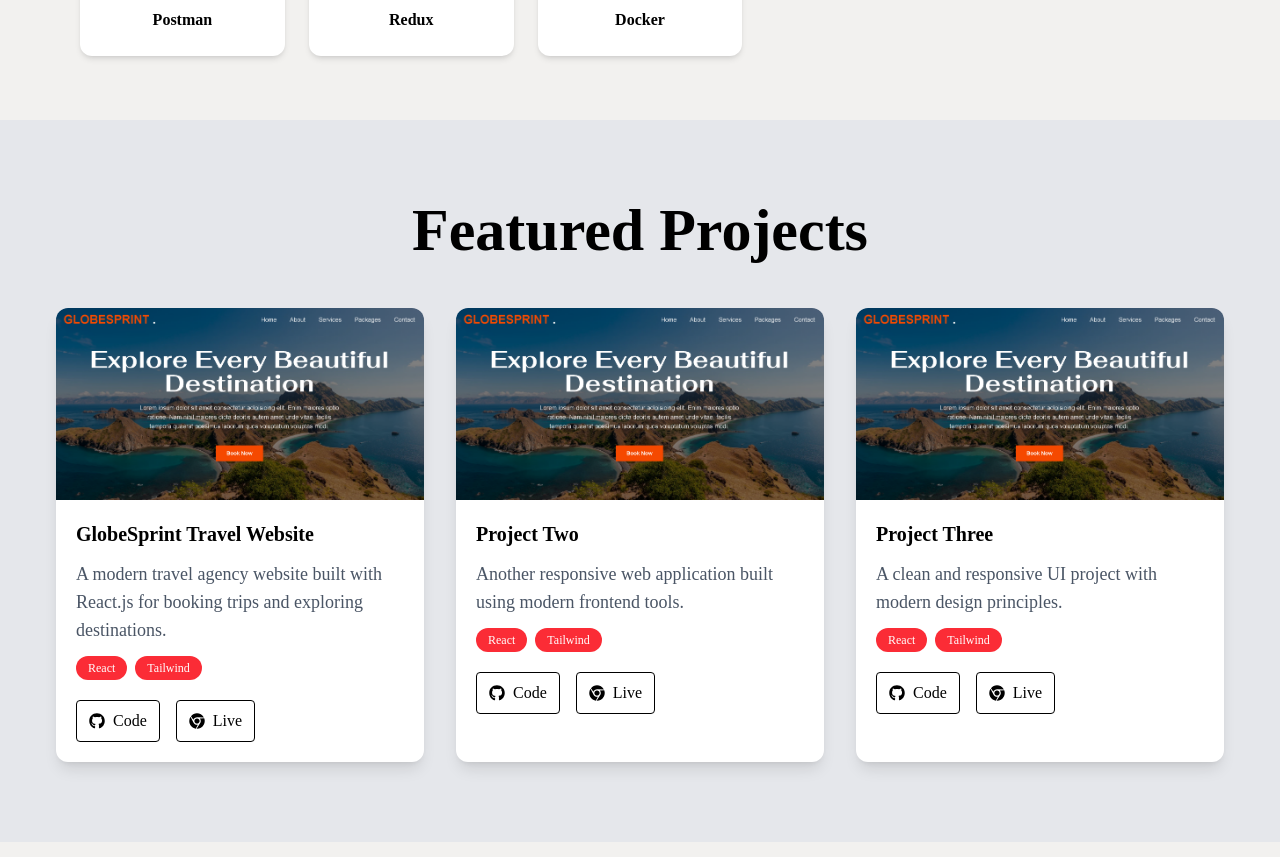
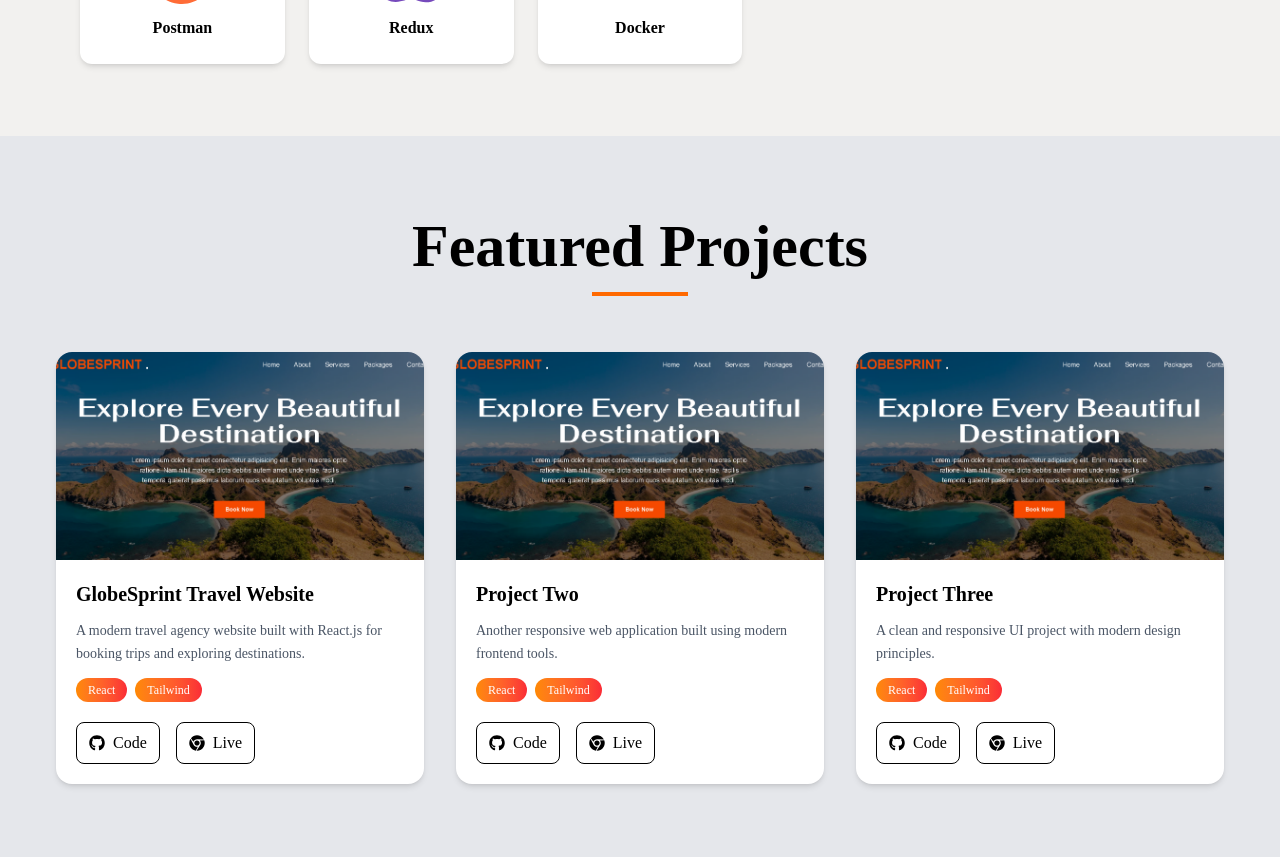
Before and after one commit to deepak-gurung/portfolio, a React (Vite) app: page / in a window 1280 px wide. Shown: the part 1940-2797 px from the top of the page. Built offline with nearby package versions, Linux system fonts and the light colour scheme; a web font is replaced by a local one.

Commit message:
footer added

```diff
--- a/src/components/ContactSection.jsx
+++ b/src/components/ContactSection.jsx
@@ -6,7 +6,7 @@ import { IoMail, IoPerson } from "react-icons/io5";
 
 const ContactSection = () => {
   return (
-    <section id="contact" className="bg-[#f2f1ef] py-20 px-6 md:px-12">
+    <section id="contact" className="bg-[#f2f1ef] py-18 px-6 md:px-12">
       <div className="max-w-5xl mx-auto flex flex-col items-center">
         {/* Title */}
         <h1 className="text-4xl md:text-5xl font-bold text-center mb-2">
--- /dev/null
+++ b/src/components/Footer.jsx
@@ -0,0 +1,55 @@
+import React from "react";
+import { FaGithub, FaFacebook, FaInstagram, FaLinkedin } from "react-icons/fa";
+
+const Footer = () => {
+  return (
+    <footer className="bg-[#111] text-gray-300 py-8 px-6">
+      <div className="max-w-6xl mx-auto flex flex-col md:flex-row justify-between items-center gap-6">
+        {/* Left */}
+        <div className="text-center md:text-left">
+          <h2 className="text-xl font-bold text-white">Deepak Gurung</h2>
+          <p className="text-sm">MERN Stack Developer</p>
+        </div>
+
+        {/* Links */}
+        <div className="flex gap-5 text-sm">
+          <a href="#home" className="hover:text-white">
+            Home
+          </a>
+          <a href="#about" className="hover:text-white">
+            About
+          </a>
+          <a href="#projects" className="hover:text-white">
+            Projects
+          </a>
+          <a href="#contact" className="hover:text-white">
+            Contact
+          </a>
+        </div>
+
+        {/* Social */}
+        <div className="flex gap-4 text-lg">
+          <a href="https://github.com/deepak-gurung" target="_blank" rel="noreferrer">
+            <FaGithub className="hover:text-white" />
+          </a>
+          <a href="https://www.linkedin.com/in/deepak-gurung-7971a02b2/" target="_blank" rel="noreferrer">
+            <FaLinkedin className="hover:text-blue-400" />
+          </a>
+          <a href="https://www.facebook.com/deepak.ghotaney.gurung.2025" target="_blank" rel="noreferrer">
+            <FaFacebook className="hover:text-blue-500" />
+          </a>
+          <a href="https://www.instagram.com/_deepakgurung_/" target="_blank" rel="noreferrer">
+            <FaInstagram className="hover:text-pink-400" />
+          </a>
+        </div>
+      </div>
+
+      {/* Bottom */}
+      <div className="text-center text-gray-500 text-xs mt-6">
+        © {new Date().getFullYear()} All rights reserved
+      </div>
+    </footer>
+  );
+};
+
+export default Footer;
--- a/src/components/Navbar.jsx
+++ b/src/components/Navbar.jsx
@@ -18,7 +18,12 @@ const Navbar = () => {
     <nav className="fixed top-0 left-0 z-50 w-full px-6 md:px-20 py-6 bg-[#f2f1ef] shadow">
       <div className="container m-auto flex items-center justify-between">
         {/* Logo */}
-        <h1 className="text-3xl font-bold cursor-pointer"><span className="text-red-500 font-semibold text-3xl">✺ </span>deepak.</h1>
+        <ScrollLink to="home" smooth={true} duration={500} offset={-80}>
+          <h1 className="text-3xl font-bold cursor-pointer">
+            <span className="text-red-500 font-semibold text-3xl">✺ </span>
+            deepak.
+          </h1>
+        </ScrollLink>
 
         {/* Desktop Menu */}
         <ul className="hidden md:flex gap-6 font-semibold">
@@ -42,7 +47,10 @@ const Navbar = () => {
         </button>
 
         {/* Mobile toggle */}
-        <button onClick={() => setShowMenu(!showMenu)} className="md:hidden text-2xl cursor-pointer">
+        <button
+          onClick={() => setShowMenu(!showMenu)}
+          className="md:hidden text-2xl cursor-pointer"
+        >
           {showMenu ? <FaXmark /> : <FaBars />}
         </button>
       </div>
--- a/src/components/ProjectSection.jsx
+++ b/src/components/ProjectSection.jsx
@@ -31,36 +31,47 @@ const projects = [
 
 const ProjectSection = () => {
   return (
-    <section id="projects" className="bg-gray-200 py-20 px-6 md:px-14">
-      <h1 className="text-4xl md:text-6xl font-bold text-center mb-12">
+    <section
+      id="projects"
+      className="bg-gray-200 py-20 px-6 md:px-14"
+    >
+      {/* Title */}
+      <h1 className="text-4xl md:text-6xl font-bold text-center mb-4">
         Featured Projects
       </h1>
 
+      <hr className="w-24 border-2 border-orange-500 mx-auto mb-14" />
+
+      {/* Projects Grid */}
       <div className="max-w-7xl mx-auto grid sm:grid-cols-2 lg:grid-cols-3 gap-8">
         {projects.map((project, index) => (
           <div
             key={index}
-            className="bg-white rounded-xl shadow-lg overflow-hidden transform transition duration-300 hover:scale-[1.03] hover:shadow-2xl"
+            className="bg-white rounded-2xl shadow-md overflow-hidden transition-all duration-300 hover:-translate-y-2 hover:shadow-xl"
           >
             {/* Image */}
             <img
               src={project.image}
               alt={project.title}
-              className="w-full h-48 object-cover"
+              className="w-full h-52 object-cover object-center"
             />
 
             {/* Content */}
             <div className="p-5 flex flex-col gap-3">
-              <h2 className="text-xl font-semibold">{project.title}</h2>
+              <h2 className="text-xl font-semibold">
+                {project.title}
+              </h2>
 
-              <p className="text-lg text-gray-600">{project.desc}</p>
+              <p className="text-gray-600 text-sm leading-relaxed">
+                {project.desc}
+              </p>
 
-              {/* Tech */}
+              {/* Tech Stack */}
               <div className="flex flex-wrap gap-2">
                 {project.tech.map((t, i) => (
                   <span
                     key={i}
-                    className="px-3 py-1 text-xs bg-red-500 text-white rounded-full"
+                    className="px-3 py-1 text-xs bg-gradient-to-r from-orange-400 to-red-500 text-white rounded-full"
                   >
                     {t}
                   </span>
@@ -74,7 +85,7 @@ const ProjectSection = () => {
                     href={project.github}
                     target="_blank"
                     rel="noopener noreferrer"
-                    className="flex items-center gap-2 px-3 py-2 border rounded hover:bg-black hover:text-white transition"
+                    className="flex items-center gap-2 px-3 py-2 border rounded-lg hover:bg-gray-900 hover:text-white transition-all duration-300"
                   >
                     <FaGithub /> Code
                   </a>
@@ -85,7 +96,7 @@ const ProjectSection = () => {
                     href={project.live}
                     target="_blank"
                     rel="noopener noreferrer"
-                    className="flex items-center gap-2 px-3 py-2 border rounded hover:bg-orange-500 hover:text-white transition"
+                    className="flex items-center gap-2 px-3 py-2 border rounded-lg hover:bg-orange-500 hover:text-white transition-all duration-300"
                   >
                     <FaChrome /> Live
                   </a>
--- a/src/components/SkillsSection.jsx
+++ b/src/components/SkillsSection.jsx
@@ -33,7 +33,7 @@ const SkillsSection = () => {
   return (
     <section
       id="skills"
-      className="bg-[#f2f1ef] py-16 px-6 lg:px-20"
+      className="bg-[#f2f1ef] py-18 px-6 lg:px-20"
     >
       <div className="container mx-auto text-center">
 
--- a/src/pages/Home.jsx
+++ b/src/pages/Home.jsx
@@ -5,6 +5,7 @@ import AboutSection from "../components/AboutSection";
 import SkillsSection from "../components/SkillsSection";
 import ProjectSection from "../components/ProjectSection";
 import ContactSection from "../components/ContactSection";
+import Footer from "../components/Footer";
 
 
 const Home = () => {
@@ -16,6 +17,7 @@ const Home = () => {
       <SkillsSection />
       <ProjectSection />
       <ContactSection />
+      <Footer />
     </div>
   );
 };
```
